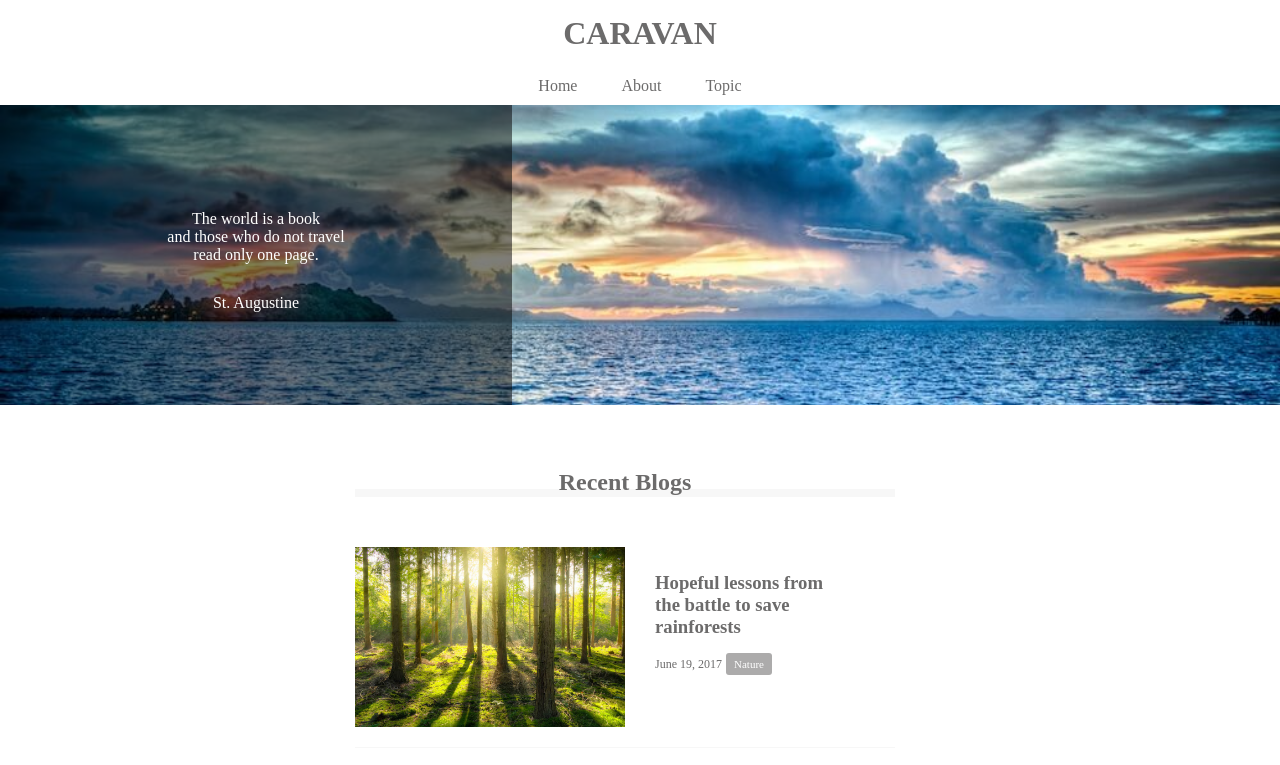
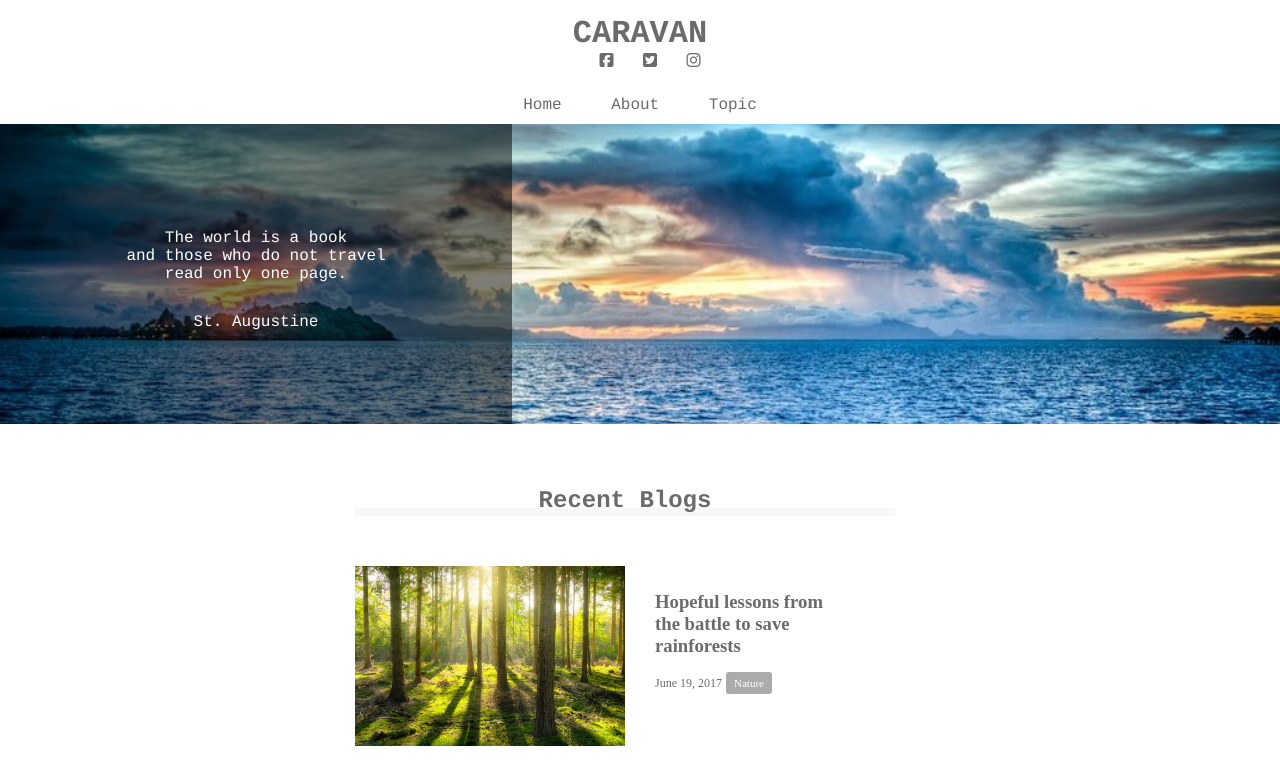
Before and after one commit to kitamuu0128/WEBCAMP, a plain HTML site: page caravan/index.html in a window 1280 px wide. Shown: the top 765 px of the page. Drawn offline with Linux system fonts and the light colour scheme.

Commit message:
[Finish]2-9

```diff
--- a/caravan/index.html
+++ b/caravan/index.html
@@ -2,6 +2,7 @@
 <html lang="ja">
   <head>
     <meta charset="UTF-8" />
+    <script src="https://kit.fontawesome.com/869e793c38.js" crossorigin="anonymous"></script>
     <link rel="stylesheet" href="style.css" />
     <title>CARAVAN</title>
   </head>
@@ -14,6 +15,11 @@
                 CARAVAN
               </a>
         </h1>
+        <div class="social">
+            <i class="fab fa-facebook-square"></i>
+            <i class="fab fa-twitter-square"></i>
+            <i class="fab fa-instagram"></i>
+        </div>
     </header>
 
     <nav>
--- a/caravan/style.css
+++ b/caravan/style.css
@@ -9,11 +9,20 @@
     text-decoration: none;
   }
 
+  header, nav, h2, .main-visual, footer {
+    font-family: Chalkduster, "Bradley Hand", Courier, "Segoe Print", sans-serif;
+  }
+
   header {
     width: 90%; /* 横幅90% */
     padding: 15px 0;
     margin: 0 auto;
     text-align: center;
+  }
+
+  .social i {
+    display: inline-block;
+    margin-left: 20px;
   }
 
   header .heading {
```
